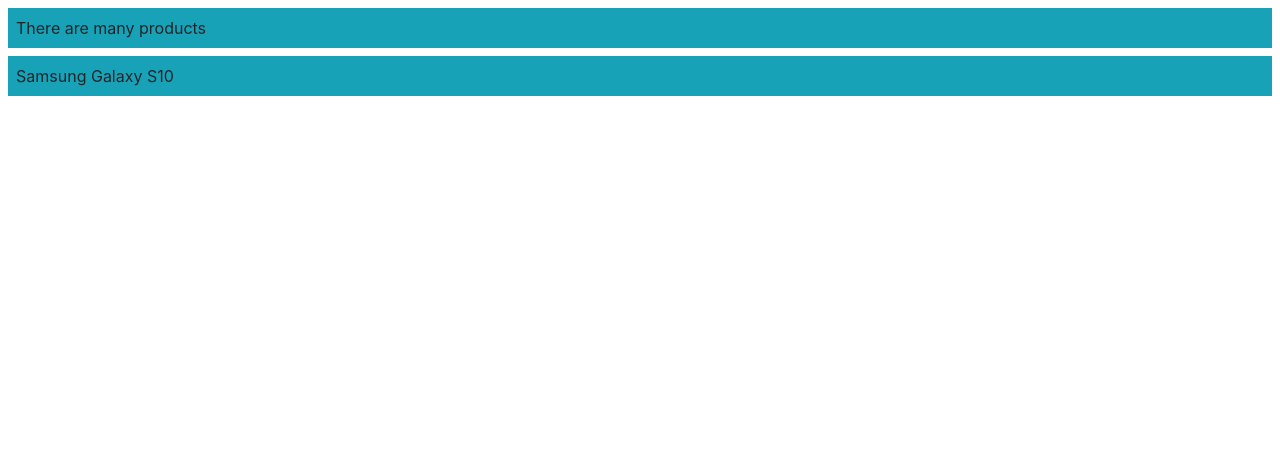
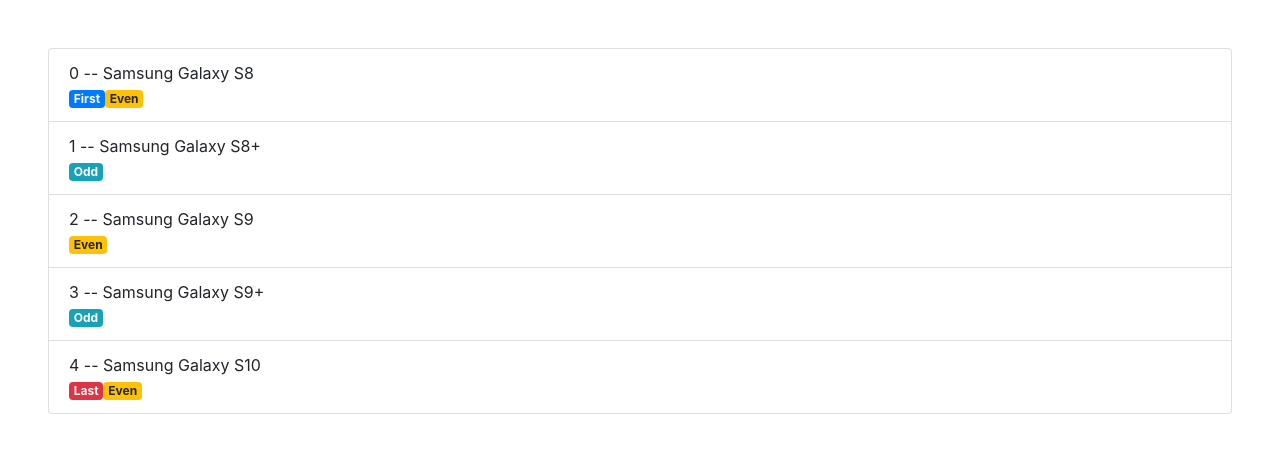
Before and after one commit to Arifdamar/Angular, an Angular app in the folder example/: page / in a window 1280 px wide. Shown: the top 452 px of the page. Built offline with nearby package versions, Linux system fonts and the light colour scheme.

Commit message:
ngFor directive

```diff
--- a/example/src/app/product.component.html
+++ b/example/src/app/product.component.html
@@ -1,14 +1,10 @@
-<div class="bg-info m-2 p-2" [ngSwitch]="model.getProductCount()">
-    <span *ngSwitchCase="0">There are no products</span>
-    <span *ngSwitchCase="1">There are 1 products</span>
-    <span *ngSwitchCase="2">There are 2 products</span>
-    <span *ngSwitchDefault>There are many products</span>
-</div>
-
-<div class="bg-info m-2 p-2" [ngSwitch]="model.getProductById(5).name">
-    <span *ngSwitchCase="productName">Samsung Galaxy S8</span>
-    <span *ngSwitchCase="'Samsung Galaxy S8+'">Samsung Galaxy S8+</span>
-    <span *ngSwitchCase="'Samsung Galaxy S9'">Samsung Galaxy S9</span>
-    <span *ngSwitchCase="'Samsung Galaxy S9+'">Samsung Galaxy S9+</span>
-    <span *ngSwitchCase="'Samsung Galaxy S10'">Samsung Galaxy S10</span>
-</div>
+<ul class="list-group m-5">
+    <li class="list-group-item" *ngFor="let product of model.getProducts(); index as i; first as f; last as l; odd as o; even as e;">
+        {{ i }} -- {{ product.name }}
+        <br>
+        <span *ngIf="f" class="badge badge-primary">First</span>
+        <span *ngIf="l" class="badge badge-danger">Last</span>
+        <span *ngIf="o" class="badge badge-info">Odd</span>
+        <span *ngIf="e" class="badge badge-warning">Even</span>
+    </li>
+</ul>
```
